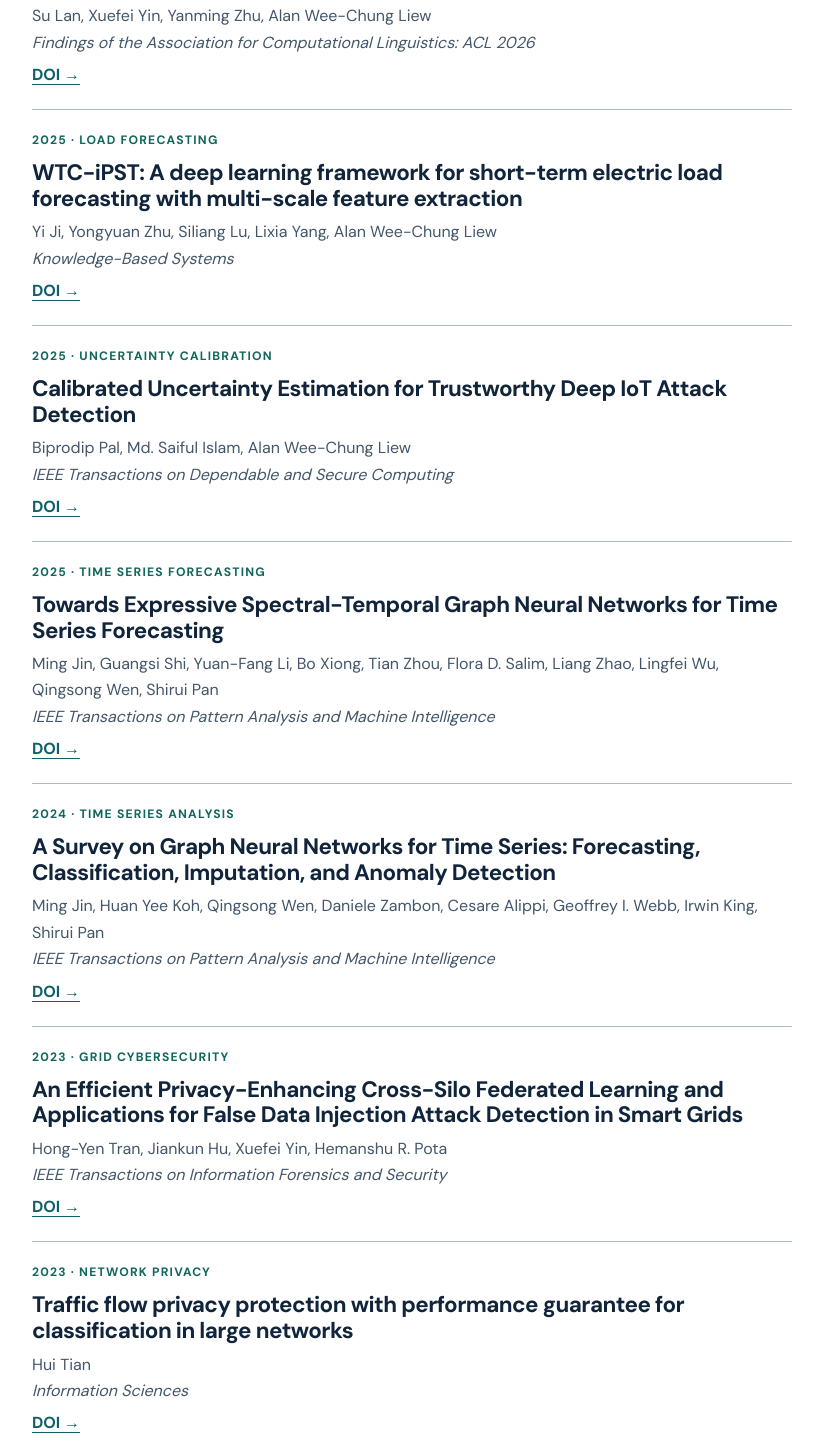
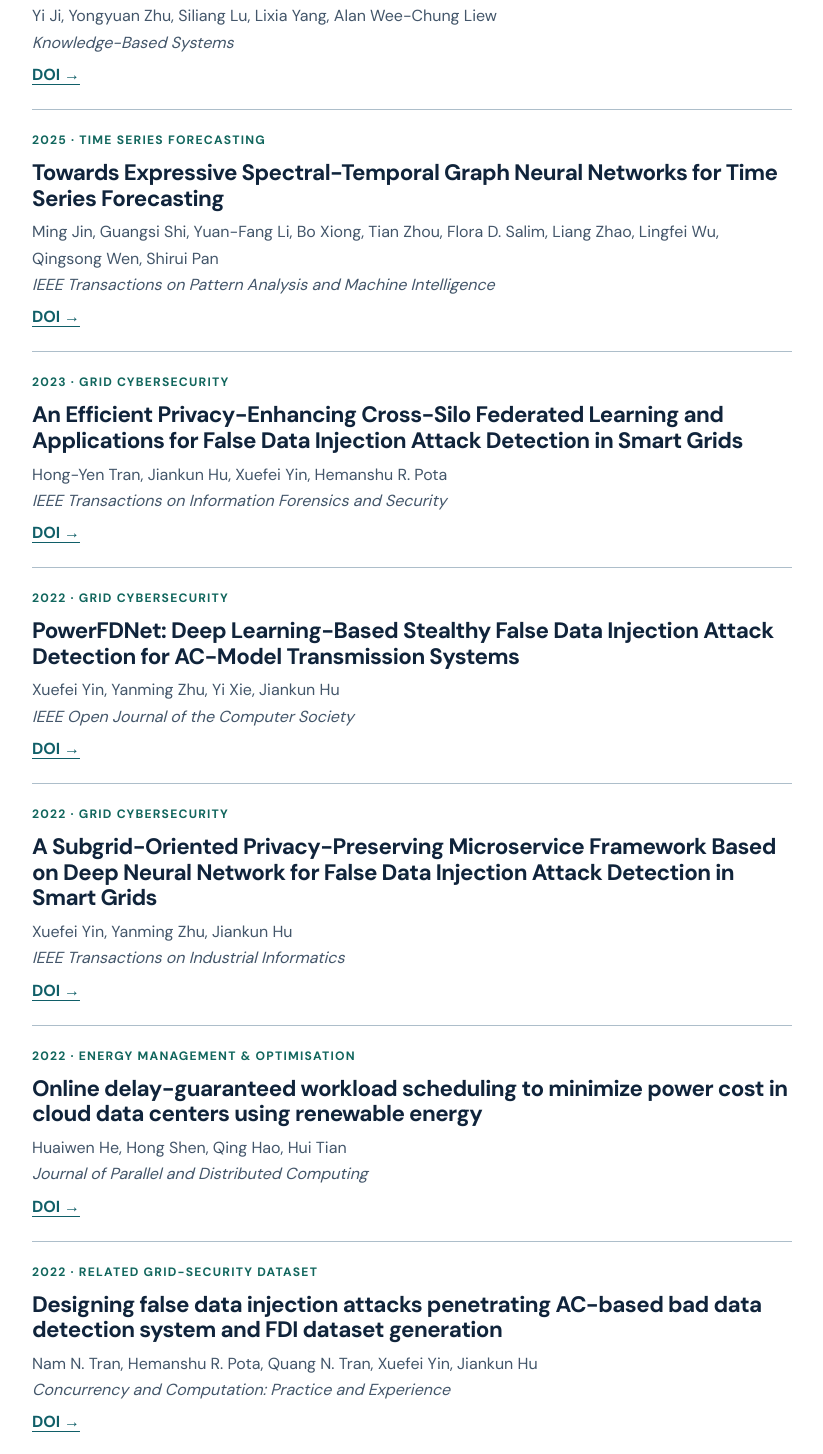
Before and after one commit to AI4SmartEnergy/AI4SmartEnergy.github.io, a plain HTML site: page publications.html in a window 1280 px wide. Shown: the part 1376-2830 px from the top of the page, without its empty margins (28-851 px from the left). Drawn offline with Linux system fonts and the light colour scheme.

Commit message:
update
update

```diff
--- a/publications.html
+++ b/publications.html
@@ -60,22 +60,10 @@
         <a class="text-link" href="https://doi.org/10.1016/j.knosys.2026.116843">DOI →</a>
       </article>
       <article class="entry">
-        <p class="kicker">2026 · Causal reasoning</p>
-        <h2>Causal-Audit: Explicit and Auditable Graph-based Reasoning via Target-Aware Causal Chain Construction</h2>
-        <p>Su Lan, Xuefei Yin, Yanming Zhu, Alan Wee-Chung Liew<br><em>Findings of the Association for Computational Linguistics: ACL 2026</em></p>
-        <a class="text-link" href="https://doi.org/10.18653/v1/2026.findings-acl.607">DOI →</a>
-      </article>
-      <article class="entry">
         <p class="kicker">2025 · Load forecasting</p>
         <h2>WTC-iPST: A deep learning framework for short-term electric load forecasting with multi-scale feature extraction</h2>
         <p>Yi Ji, Yongyuan Zhu, Siliang Lu, Lixia Yang, Alan Wee-Chung Liew<br><em>Knowledge-Based Systems</em></p>
         <a class="text-link" href="https://doi.org/10.1016/j.knosys.2025.113907">DOI →</a>
-      </article>
-      <article class="entry">
-        <p class="kicker">2025 · Uncertainty calibration</p>
-        <h2>Calibrated Uncertainty Estimation for Trustworthy Deep IoT Attack Detection</h2>
-        <p>Biprodip Pal, Md. Saiful Islam, Alan Wee-Chung Liew<br><em>IEEE Transactions on Dependable and Secure Computing</em></p>
-        <a class="text-link" href="https://doi.org/10.1109/TDSC.2025.3598350">DOI →</a>
       </article>
       <article class="entry">
         <p class="kicker">2025 · Time series forecasting</p>
@@ -84,22 +72,10 @@
         <a class="text-link" href="https://doi.org/10.1109/TPAMI.2025.3545671">DOI →</a>
       </article>
       <article class="entry">
-        <p class="kicker">2024 · Time series analysis</p>
-        <h2>A Survey on Graph Neural Networks for Time Series: Forecasting, Classification, Imputation, and Anomaly Detection</h2>
-        <p>Ming Jin, Huan Yee Koh, Qingsong Wen, Daniele Zambon, Cesare Alippi, Geoffrey I. Webb, Irwin King, Shirui Pan<br><em>IEEE Transactions on Pattern Analysis and Machine Intelligence</em></p>
-        <a class="text-link" href="https://doi.org/10.1109/TPAMI.2024.3443141">DOI →</a>
-      </article>
-      <article class="entry">
         <p class="kicker">2023 · Grid cybersecurity</p>
         <h2>An Efficient Privacy-Enhancing Cross-Silo Federated Learning and Applications for False Data Injection Attack Detection in Smart Grids</h2>
         <p>Hong-Yen Tran, Jiankun Hu, Xuefei Yin, Hemanshu R. Pota<br><em>IEEE Transactions on Information Forensics and Security</em></p>
         <a class="text-link" href="https://doi.org/10.1109/TIFS.2023.3267892">DOI →</a>
-      </article>
-      <article class="entry">
-        <p class="kicker">2023 · Network privacy</p>
-        <h2>Traffic flow privacy protection with performance guarantee for classification in large networks</h2>
-        <p>Hui Tian<br><em>Information Sciences</em></p>
-        <a class="text-link" href="https://doi.org/10.1016/j.ins.2023.118987">DOI →</a>
       </article>
       <article class="entry">
         <p class="kicker">2022 · Grid cybersecurity</p>
@@ -125,12 +101,6 @@
         <p>Nam N. Tran, Hemanshu R. Pota, Quang N. Tran, Xuefei Yin, Jiankun Hu<br><em>Concurrency and Computation: Practice and Experience</em></p>
         <a class="text-link" href="https://doi.org/10.1002/cpe.5956">DOI →</a>
       </article>
-      <article class="entry">
-        <p class="kicker">2021 · Federated learning</p>
-        <h2>A comprehensive survey of privacy-preserving federated learning: A taxonomy, review, and future directions</h2>
-        <p>Xuefei Yin, Yanming Zhu, Jiankun Hu<br><em>ACM Computing Surveys (CSUR)</em></p>
-        <a class="text-link" href="https://doi.org/10.1145/3460427">DOI →</a>
-      </article>
     </div>
   </section>
 </main>
```
Also changed, not shown: 1 other file.
